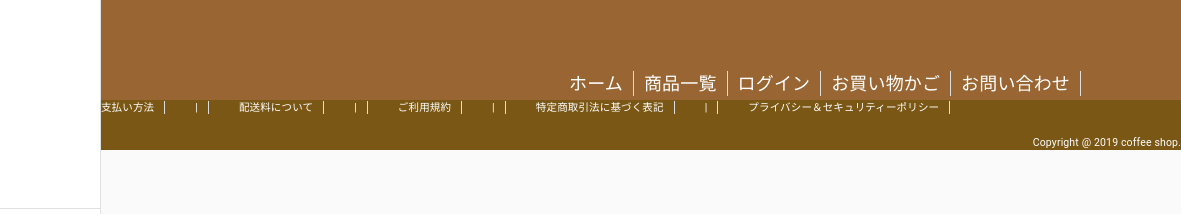
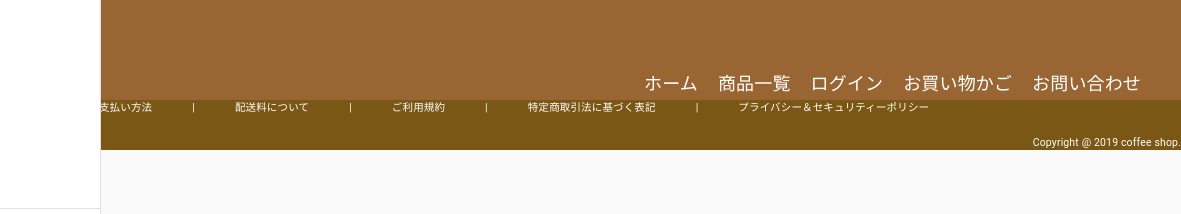
Before and after one commit to honoka4198/Espresso, a React app: page / in a window 1280 px wide. Shown: the top 214 px of the page, 99-1280 px from the left. Built offline with nearby package versions, Linux system fonts and the light colour scheme.

Commit message:
ヘッダーの変更

```diff
--- a/src/styles/components/header.css
+++ b/src/styles/components/header.css
@@ -16,12 +16,12 @@
 
 li {
   padding: 0 10px;
-  border-right: #ddd 1px solid;
+  /* border-right: #ddd 1px solid; */
 }
 
 .box{
   margin-bottom: 100px;
-  padding-right: 100px;
+  padding-right: 30px;
 }
 
 a{
--- a/src/views/components/header.jsx
+++ b/src/views/components/header.jsx
@@ -1,7 +1,6 @@
 import React from 'react'
 import "../../styles/components/header.css"
 import { BrowserRouter, Route, Link } from 'react-router-dom'
-import App from '../App'
 
 class Header extends React.Component {
   render() {
@@ -13,7 +12,6 @@ class Header extends React.Component {
             <ul className="header_ul">
               <li className="home_btn">
                 <Link to="/home">ホーム</Link>
-                <Route exact path='/Home' component={App} />
               </li>
               <li className="search_btn">
                 <Link to="/search">商品一覧</Link>
```
